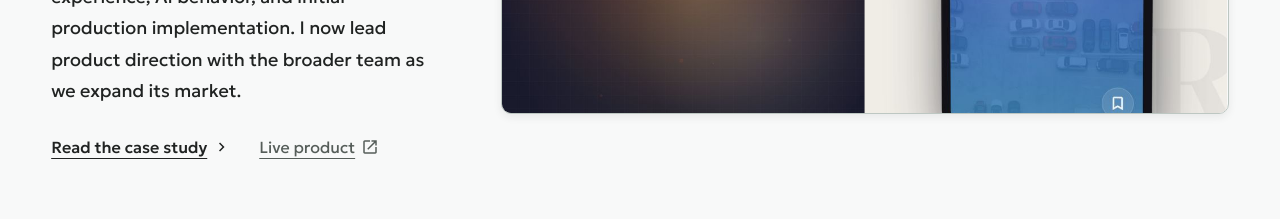
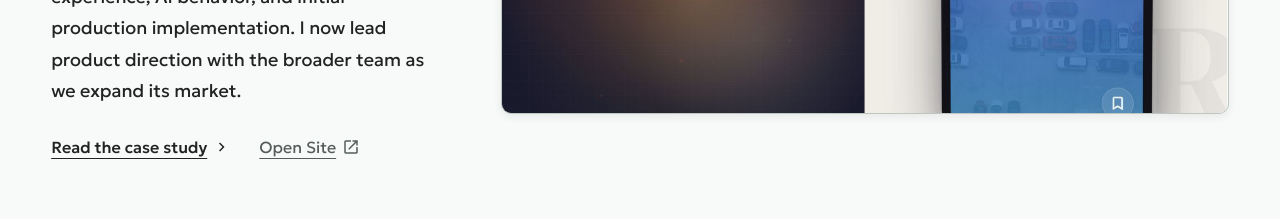
Before and after one commit to 03stories/jameslytle.com, a React (Vite) app: page / in a window 1280 px wide. Shown: the part 960-1179 px from the top of the page. Built offline with nearby package versions, Linux system fonts and the light colour scheme.

Commit message:
Change Forward link label to Open Site

```diff
--- a/src/components/SelectedWork.jsx
+++ b/src/components/SelectedWork.jsx
@@ -38,7 +38,7 @@ export default function SelectedWork({ surface = 'home' }) {
             </p>
             <div className="portfolio-project-links">
               <Link className="portfolio-text-link" to="/projects/forward">Read the case study <MaterialIcon name="chevron_right" /></Link>
-              <a className="portfolio-live-link" href="https://www.insightsrecap.com/">Live product <MaterialIcon name="open_in_new" /></a>
+              <a className="portfolio-live-link" href="https://www.insightsrecap.com/">Open Site <MaterialIcon name="open_in_new" /></a>
             </div>
           </div>
           <figure className="portfolio-forward-pair">
```
